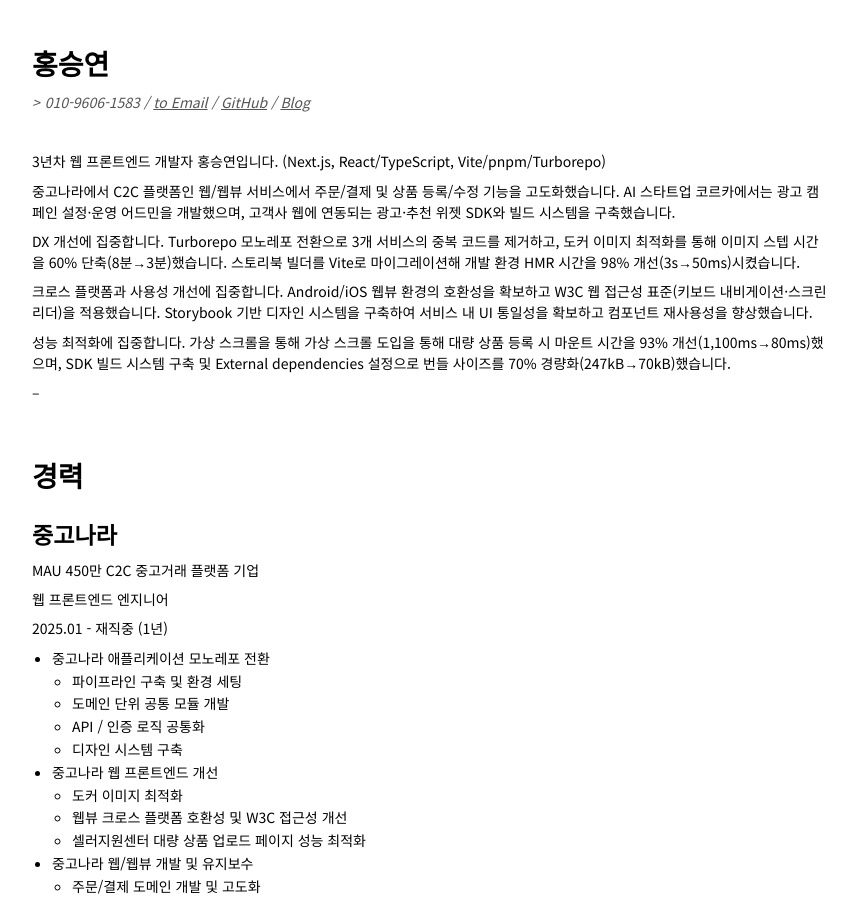
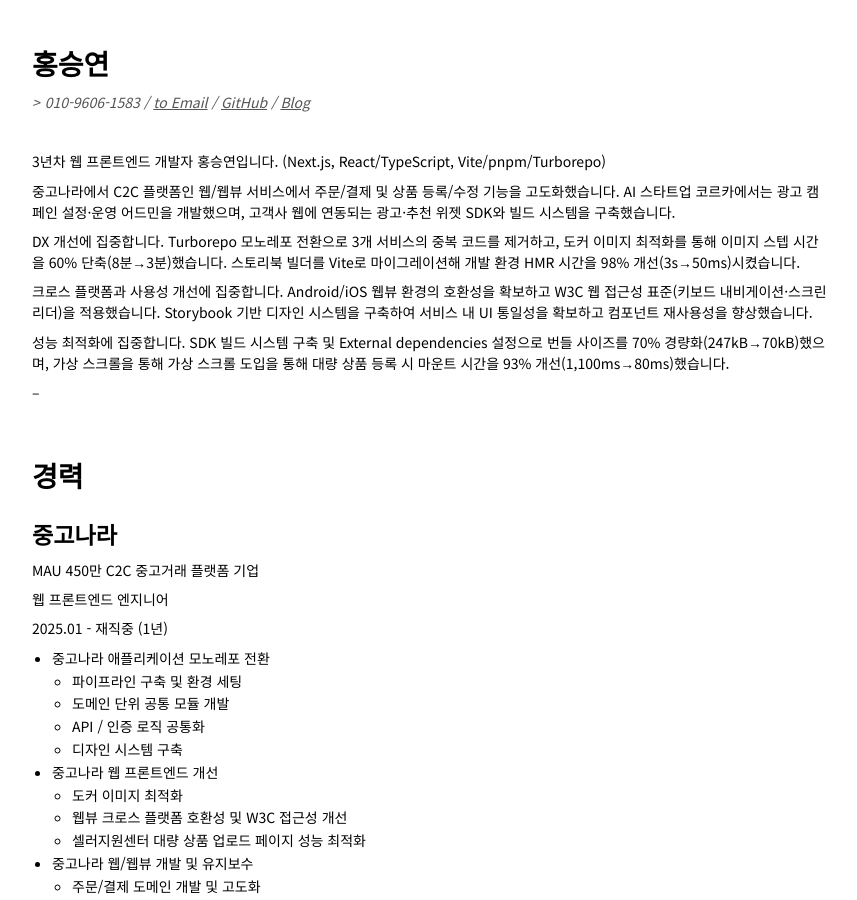
Before and after one commit to ghost-redo/ghost-redo.github.io, a Jekyll site: the page built from resume.md, in a window 1280 px wide and 900 px high. Shown: the whole window, without its empty margins (209-1066 px from the left). Built offline with Jekyll 4.4.1, drawn with Linux system fonts in a browser that asks for light colours; some web fonts are replaced.

```diff
--- a/resume.md
+++ b/resume.md
@@ -17,7 +17,7 @@ DX 개선에 집중합니다. Turborepo 모노레포 전환으로 3개 서비스
 
 크로스 플랫폼과 사용성 개선에 집중합니다. Android/iOS 웹뷰 환경의 호환성을 확보하고 W3C 웹 접근성 표준(키보드 내비게이션·스크린 리더)을 적용했습니다. Storybook 기반 디자인 시스템을 구축하여 서비스 내 UI 통일성을 확보하고 컴포넌트 재사용성을 향상했습니다.
 
-성능 최적화에 집중합니다. 가상 스크롤을 통해 가상 스크롤 도입을 통해 대량 상품 등록 시 마운트 시간을 93% 개선(1,100ms→80ms)했으며, SDK 빌드 시스템 구축 및 External dependencies 설정으로 번들 사이즈를 70% 경량화(247kB→70kB)했습니다.
+성능 최적화에 집중합니다. SDK 빌드 시스템 구축 및 External dependencies 설정으로 번들 사이즈를 70% 경량화(247kB→70kB)했으며, 가상 스크롤을 통해 가상 스크롤 도입을 통해 대량 상품 등록 시 마운트 시간을 93% 개선(1,100ms→80ms)했습니다.
 
 --
 
```
